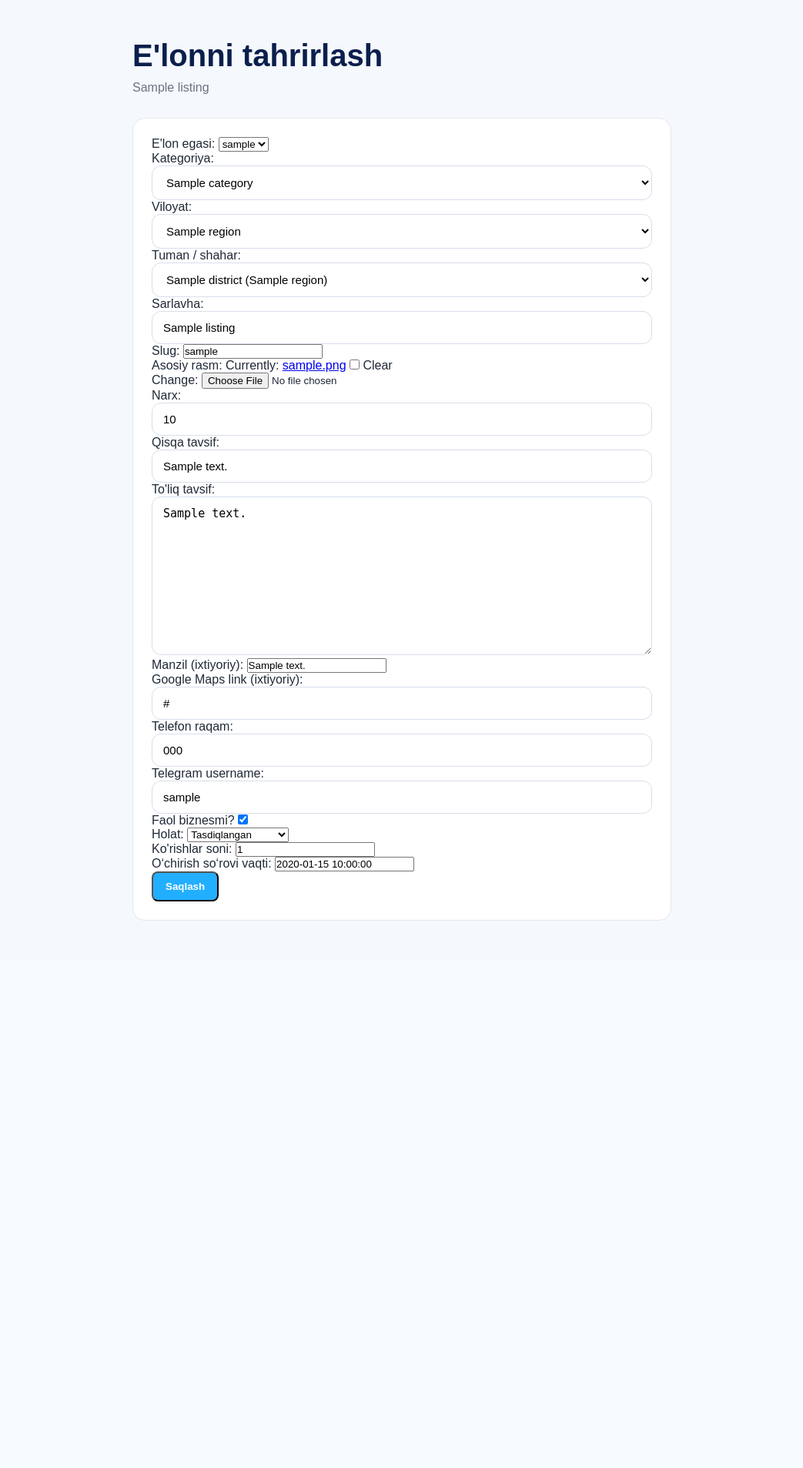
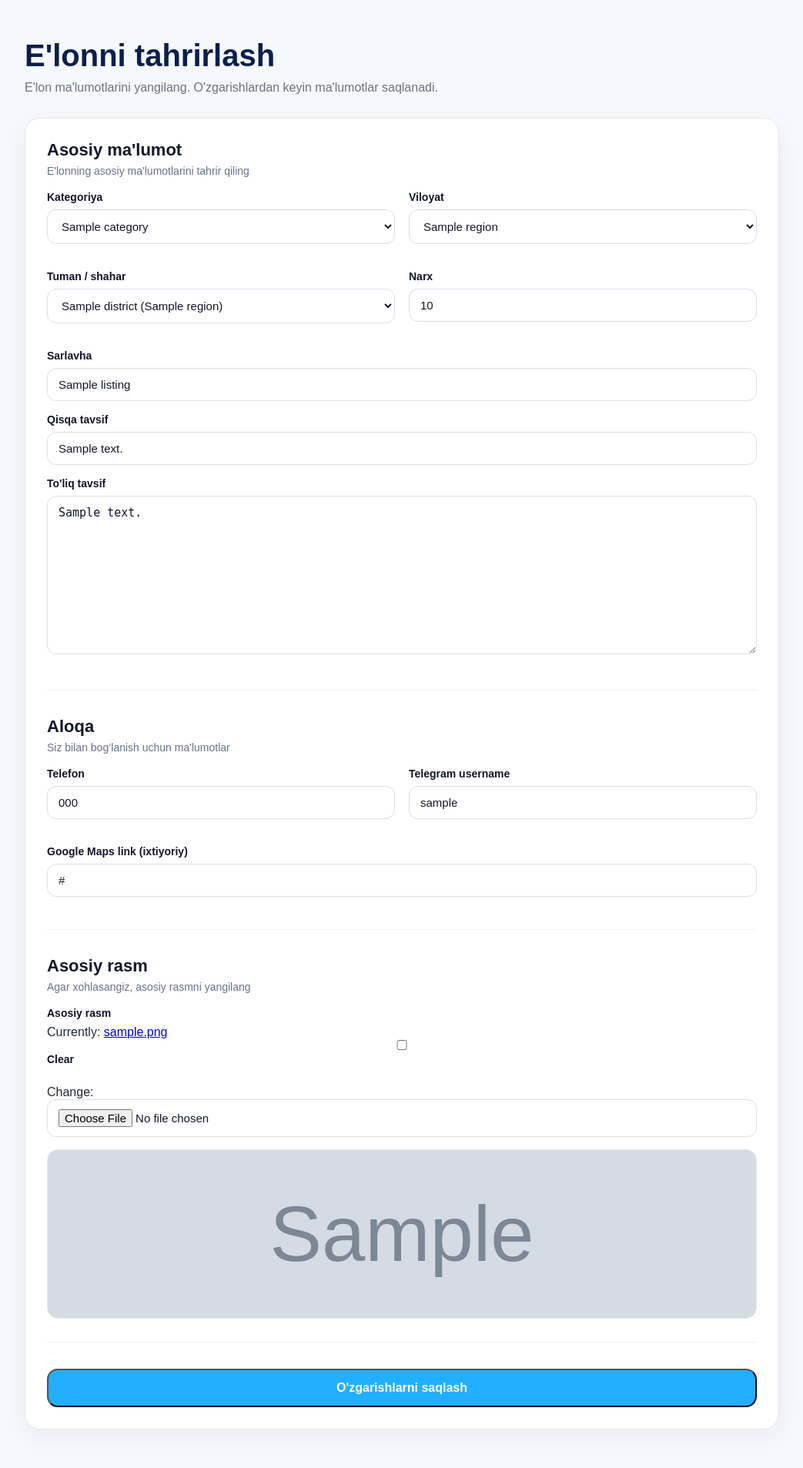
Before and after one commit to Bekzod1311/bizbozor, a Django app: a page that uses templates/listings/edit_listing.html in a window 1280 px wide. Shown: the part 77-1984 px from the top of the page at 77% size, without its empty margins (118-1161 px from the left). Before the commit the page ends 1273 px from the top, so only its background shows below. Run offline with Django 5.2, Linux system fonts and the light colour scheme; a user stored in the database is signed in; tables that the repository leaves empty hold one stand-in row (values such as "Sample post"); grey boxes marked "Sample" are stand-in pictures.

Commit message:
Redesigned edit listing form UI

```diff
--- a/listings/views.py
+++ b/listings/views.py
@@ -167,7 +167,10 @@ def edit_listing_view(request, slug):
     else:
         form = ListingForm(instance=listing)
 
-    return render(request, 'listings/edit_listing.html', {'form': form, 'listing': listing})
+    return render(request, 'listings/edit_listing.html', {
+        'form': form,
+        'listing': listing
+    })
 
 @login_required
 def deactivate_listing_view(request, slug):
--- a/templates/listings/edit_listing.html
+++ b/templates/listings/edit_listing.html
@@ -4,16 +4,111 @@
 
 {% block content %}
 <section class="page-section">
-    <div class="container" style="max-width: 700px;">
-        <h1 class="page-title">E'lonni tahrirlash</h1>
-        <p class="page-subtitle">{{ listing.title }}</p>
+    <div class="container create-listing-wrap">
+        <div class="create-header">
+            <h1 class="page-title">E'lonni tahrirlash</h1>
+            <p class="page-subtitle">
+                E'lon ma'lumotlarini yangilang. O'zgarishlardan keyin ma'lumotlar saqlanadi.
+            </p>
+        </div>
 
-        <form method="post" enctype="multipart/form-data"
-              style="background:#fff; padding:24px; border-radius:16px; border:1px solid #e5e7eb;">
+        <form method="post" enctype="multipart/form-data" class="listing-form-card">
             {% csrf_token %}
-            {{ form.as_p }}
 
-            <button type="submit" class="btn btn-primary">Saqlash</button>
+            <!-- ASOSIY MA'LUMOT -->
+            <div class="listing-form-section">
+                <div class="section-head">
+                    <h3>Asosiy ma'lumot</h3>
+                    <p>E'lonning asosiy ma'lumotlarini tahrir qiling</p>
+                </div>
+
+                <div class="listing-form-grid">
+                    <div class="form-group">
+                        <label for="{{ form.category.id_for_label }}">Kategoriya</label>
+                        {{ form.category }}
+                    </div>
+
+                    <div class="form-group">
+                        <label for="{{ form.region.id_for_label }}">Viloyat</label>
+                        {{ form.region }}
+                    </div>
+
+                    <div class="form-group">
+                        <label for="{{ form.district.id_for_label }}">Tuman / shahar</label>
+                        {{ form.district }}
+                    </div>
+
+                    <div class="form-group">
+                        <label for="{{ form.price.id_for_label }}">Narx</label>
+                        {{ form.price }}
+                    </div>
+                </div>
+
+                <div class="form-group">
+                    <label for="{{ form.title.id_for_label }}">Sarlavha</label>
+                    {{ form.title }}
+                </div>
+
+                <div class="form-group">
+                    <label for="{{ form.short_description.id_for_label }}">Qisqa tavsif</label>
+                    {{ form.short_description }}
+                </div>
+
+                <div class="form-group">
+                    <label for="{{ form.description.id_for_label }}">To'liq tavsif</label>
+                    {{ form.description }}
+                </div>
+            </div>
+
+            <!-- ALOQA -->
+            <div class="listing-form-section">
+                <div class="section-head">
+                    <h3>Aloqa</h3>
+                    <p>Siz bilan bog‘lanish uchun ma'lumotlar</p>
+                </div>
+
+                <div class="listing-form-grid">
+                    <div class="form-group">
+                        <label for="{{ form.phone.id_for_label }}">Telefon</label>
+                        {{ form.phone }}
+                    </div>
+
+                    <div class="form-group">
+                        <label for="{{ form.telegram_username.id_for_label }}">Telegram username</label>
+                        {{ form.telegram_username }}
+                    </div>
+                </div>
+
+                <div class="form-group">
+                    <label for="{{ form.google_maps_link.id_for_label }}">Google Maps link (ixtiyoriy)</label>
+                    {{ form.google_maps_link }}
+                </div>
+            </div>
+
+            <!-- RASMLAR -->
+            <div class="listing-form-section">
+                <div class="section-head">
+                    <h3>Asosiy rasm</h3>
+                    <p>Agar xohlasangiz, asosiy rasmni yangilang</p>
+                </div>
+
+                <div class="form-group">
+                    <label for="{{ form.main_image.id_for_label }}">Asosiy rasm</label>
+                    {{ form.main_image }}
+                </div>
+
+                {% if listing.main_image %}
+                    <div class="main-preview-box">
+                        <img src="{{ listing.main_image.url }}" alt="{{ listing.title }}" class="main-preview-image">
+                    </div>
+                {% endif %}
+            </div>
+
+            <div class="form-submit-row">
+                <button type="submit" class="btn btn-primary form-submit-btn">
+                    O'zgarishlarni saqlash
+                </button>
+            </div>
         </form>
     </div>
 </section>
```
